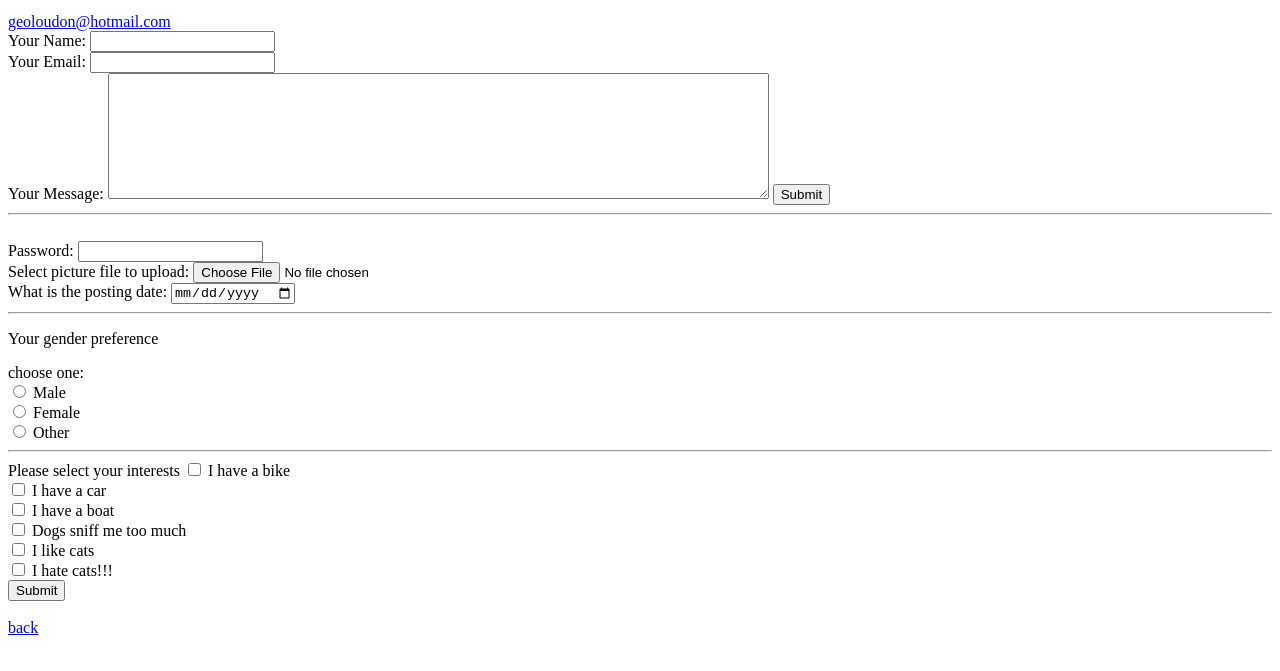
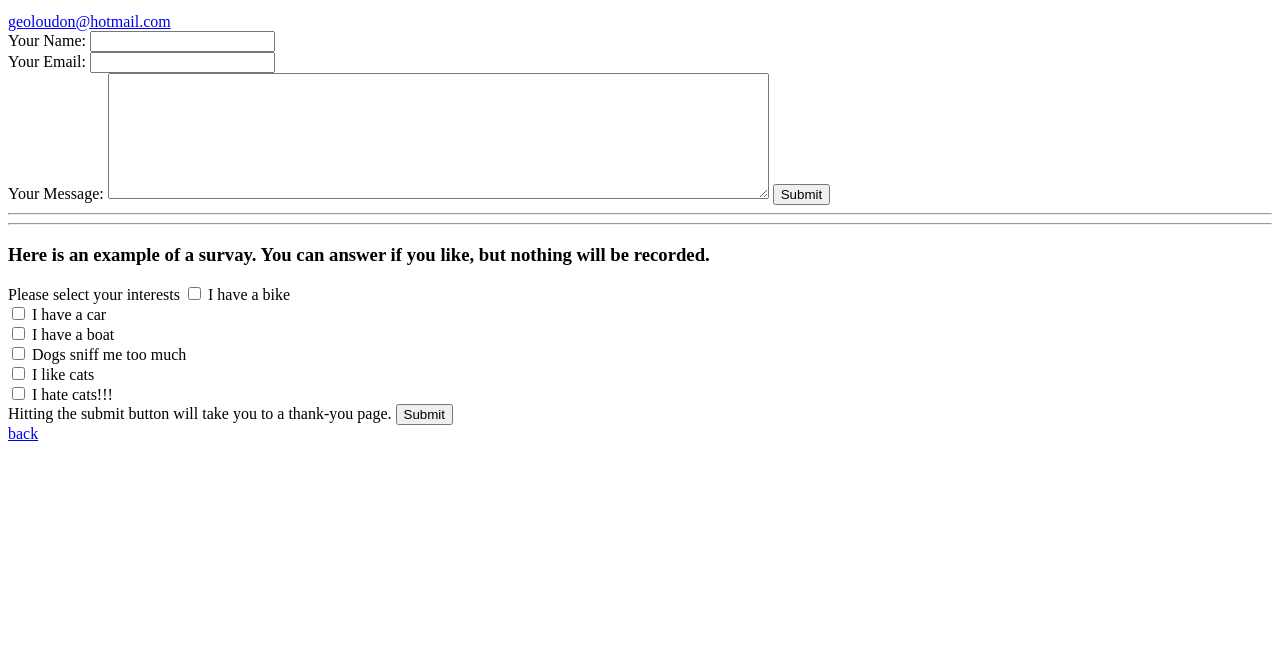
Before and after one commit to geoloudon/CV, a plain HTML site: page contact-me.html in a window 1280 px wide. Shown: the part 101-772 px from the top of the page. Drawn offline with Linux system fonts and the light colour scheme.

Commit message:
Removed unnecessary items form the contact me form

```diff
--- a/contact-me.html
+++ b/contact-me.html
@@ -20,33 +20,18 @@
     <label>Your Message:</label>
     <textarea name="YourMessage" rows="8" cols="80"></textarea>
     <input type="submit">
-</form>
+
+
+    </form>
 
 
 <hr />
-    <form class="" action="Thankyou.html" method="post">
 
 
-        <br>
-        <label>Password:</label>
-        <input type="password">
-        <br>
-        <label>Select picture file to upload:</label>
-        <input type="file" name="picture" accept="image/*">
-        <br />
-        <label>What is the posting date:</label>
-        <input type="date">
         <hr>
-        <p>
-            Your gender preference
-        </p>
-        <label>choose one:</label>
-        <br />
-        <input type="radio" name="gender" value="male"> Male<br>
-        <input type="radio" name="gender" value="female"> Female<br>
-        <input type="radio" name="gender" value="other"> Other<br>
 
-        <hr>
+    <h3> Here is an example of a survay. You can answer if you like, but nothing will be recorded.</h3>
+     <form class="" action="Thankyou.html" method="post">
         <label>Please select your interests</label>
         <input type="checkbox" name="vehicle1" value="Bike"> I have a bike<br>
         <input type="checkbox" name="vehicle2" value="Car"> I have a car<br>
@@ -54,7 +39,7 @@
         <input type="checkbox" name="Animal1" value="NoDog"> Dogs sniff me too much<br>
         <input type="checkbox" name="Animal2" value="Cat"> I like cats<br>
         <input type="checkbox" name="Animal3" value="NoCat"> I hate cats!!!<br>
-
+        <label> Hitting the submit button will take you to a thank-you page.
         <input type="submit">
 
     </form>
```
